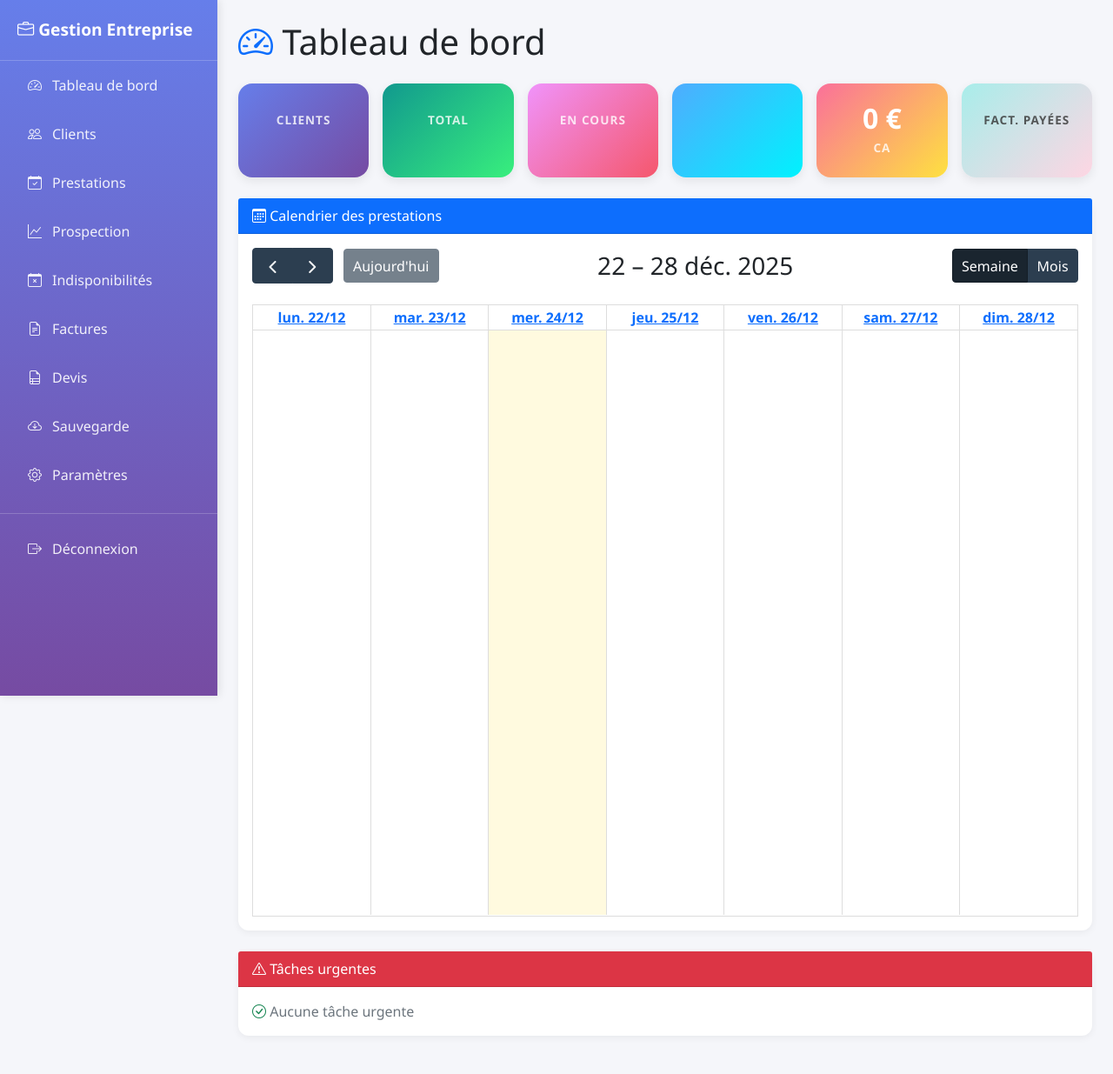
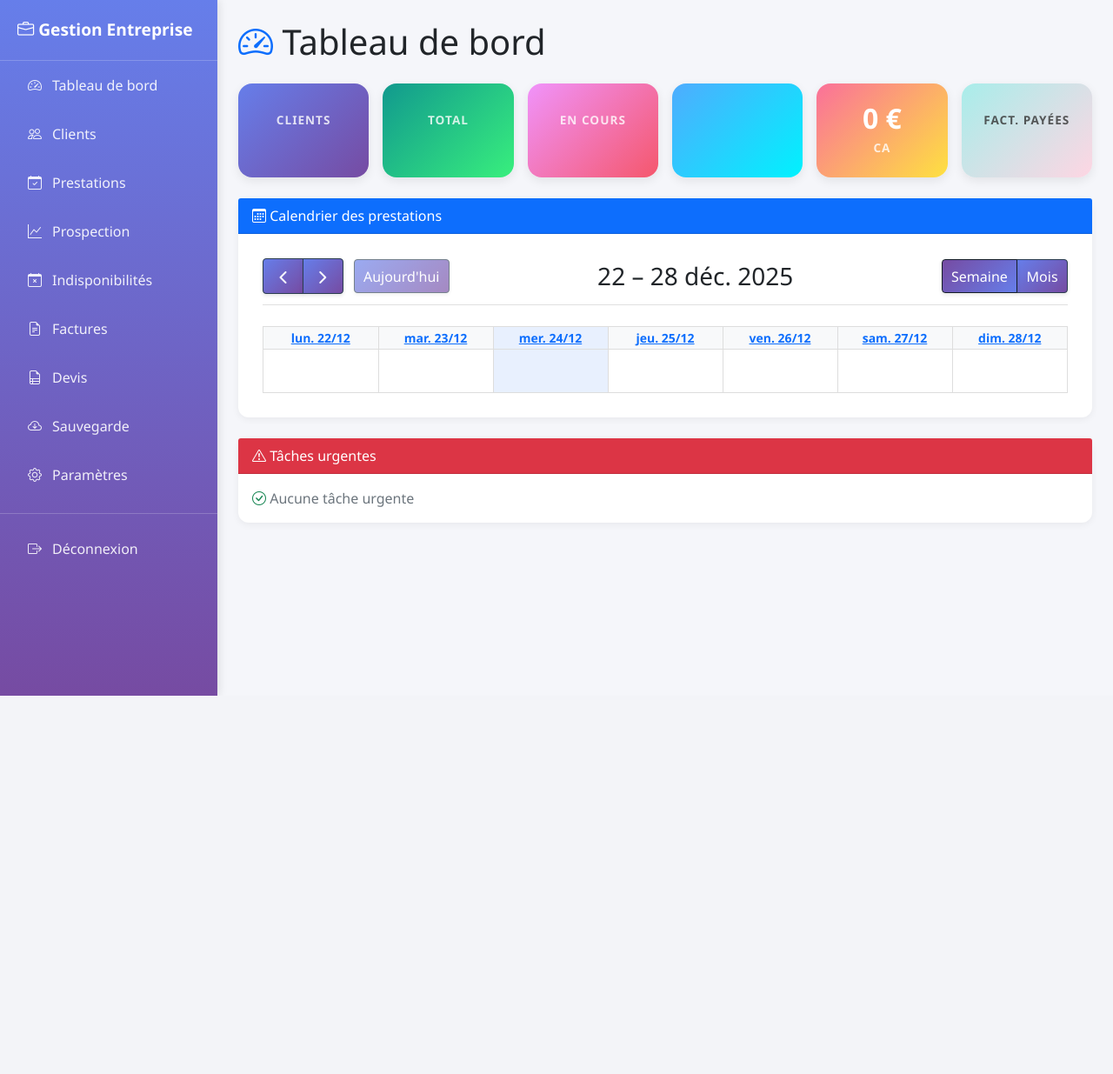
Before and after one commit to mboyer3215-debug/gestion_ets, a Python web app: template templates/dashboard.html in a window 1280 px wide. Shown: the whole page at 87% size. After the commit the page ends 800 px from the top, so only its background shows below. Run offline with Jinja, Linux system fonts and the light colour scheme; the template is opened without the code that fills it, so the values that code supplies are empty; some libraries are stand-ins or nearby versions.

Commit message:
Update dashboard.html

```diff
--- a/templates/dashboard.html
+++ b/templates/dashboard.html
@@ -38,7 +38,7 @@
                 'October': 'Octobre', 'November': 'Novembre', 'December': 'Décembre'
             } %}
             {{ mois_fr[now().strftime('%B')] }} {{ now().year }}
-        </div>
+            </div>
         </div>
     </div>
     <div class="col-lg-2 col-md-4 col-sm-6">
@@ -130,8 +130,105 @@
 {% block extra_css %}
 <link href='https://cdn.jsdelivr.net/npm/fullcalendar@5.11.3/main.min.css' rel='stylesheet' />
 <style>
-    .fc-event { cursor: pointer; }
-    .fc-daygrid-day { cursor: pointer; }
+    /* Style Google-like pour le calendrier */
+    .fc {
+        font-family: 'Segoe UI', 'Google Sans', sans-serif;
+        border: none;
+        background: white;
+        border-radius: 12px;
+        padding: 12px;
+    }
+
+    .fc-header-toolbar {
+        margin-bottom: 1.5rem;
+        padding-bottom: 12px;
+        border-bottom: 1px solid #e0e0e0;
+    }
+
+    .fc-button {
+        background: linear-gradient(135deg, #667eea, #764ba2);
+        border: none;
+        padding: 8px 16px;
+        border-radius: 8px;
+        font-weight: 500;
+        text-transform: none;
+        box-shadow: 0 2px 4px rgba(0,0,0,0.1);
+        transition: all 0.2s;
+    }
+
+    .fc-button:hover {
+        background: linear-gradient(135deg, #764ba2, #667eea);
+        box-shadow: 0 4px 8px rgba(0,0,0,0.15);
+        transform: translateY(-1px);
+    }
+
+    .fc-button-active {
+        background: linear-gradient(135deg, #764ba2, #667eea) !important;
+    }
+
+    .fc-col-header-cell {
+        background: #f8f9fa;
+        font-weight: 600;
+        padding: 12px;
+        border: none;
+        color: #5f6368;
+        font-size: 0.875rem;
+    }
+
+    .fc-daygrid-day {
+        cursor: pointer;
+        transition: background 0.15s;
+        border: 1px solid #e0e0e0;
+    }
+
+    .fc-daygrid-day:hover {
+        background: #f8f9fa;
+    }
+
+    .fc-daygrid-day-number {
+        padding: 8px;
+        font-weight: 500;
+        color: #3c4043;
+    }
+
+    .fc-day-today {
+        background: #e8f0fe !important;
+    }
+
+    .fc-day-today .fc-daygrid-day-number {
+        background: #1a73e8;
+        color: white;
+        border-radius: 50%;
+        width: 32px;
+        height: 32px;
+        display: inline-flex;
+        align-items: center;
+        justify-content: center;
+    }
+
+    .fc-event {
+        cursor: pointer;
+        border-radius: 6px;
+        padding: 3px 6px;
+        font-size: 0.85rem;
+        border: none;
+        box-shadow: 0 1px 3px rgba(0,0,0,0.12);
+        transition: all 0.2s;
+        margin-bottom: 2px;
+    }
+
+    .fc-event:hover {
+        box-shadow: 0 3px 8px rgba(0,0,0,0.18);
+        transform: translateY(-1px);
+    }
+
+    .fc-daygrid-event-dot {
+        display: none;
+    }
+
+    .fc-event-title {
+        font-weight: 500;
+    }
 </style>
 {% endblock %}
 
@@ -158,14 +255,29 @@ document.addEventListener('DOMContentLoaded', function() {
             month: 'Mois'
         },
         events: '/api/prestations/calendrier',
+
+        // Clic sur prestation → Ouvre le DÉTAIL
         eventClick: function(info) {
             window.location.href = '/prestation/' + info.event.id;
         },
+
+        // Clic sur jour vide → Modal choix
         dateClick: function(info) {
             dateCliquee = info.dateStr;
             const date = new Date(info.dateStr);
             document.getElementById('dateSelectionnee').textContent = date.toLocaleDateString('fr-FR');
             modal.show();
+        },
+
+        // Hauteur automatique
+        height: 'auto',
+
+        // Affichage des événements
+        displayEventTime: true,
+        eventTimeFormat: {
+            hour: '2-digit',
+            minute: '2-digit',
+            hour12: false
         }
     });
 
```
